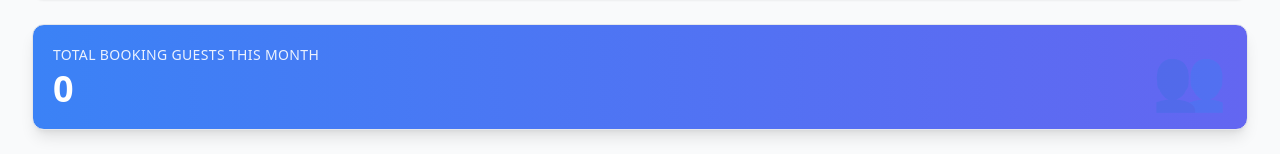
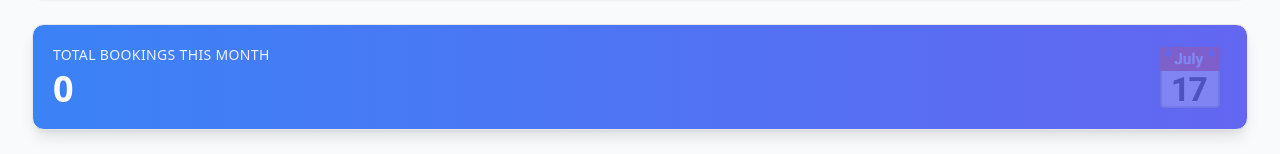
Before and after one commit to HiroTryingC4/evangelinasP, a Next.js app: page /calendar in a window 1280 px wide. Shown: the part 225-379 px from the top of the page. Built offline with nearby package versions, Linux system fonts and the light colour scheme; no server answers; the database is empty.

Commit message:
Fix: Change counter to show total bookings instead of guests

```diff
--- a/src/app/calendar/page.tsx
+++ b/src/app/calendar/page.tsx
@@ -12,7 +12,6 @@ interface Booking {
   checkInTime?: string | null;
   checkOutTime?: string | null;
   guestName: string;
-  numberOfGuests?: number;
   status?: string;
 }
 
@@ -43,20 +42,18 @@ export default function CalendarPage() {
     setCurrentMonth(new Date());
   };
 
-  // Calculate total guests for current month
-  const getTotalGuestsForMonth = () => {
+  // Calculate total bookings for current month
+  const getTotalBookingsForMonth = () => {
     const year = currentMonth.getFullYear();
     const month = currentMonth.getMonth();
 
     return bookings.filter((booking) => {
       const checkIn = new Date(booking.checkIn);
       return checkIn.getFullYear() === year && checkIn.getMonth() === month;
-    }).reduce((total, booking) => {
-      return total + (booking.numberOfGuests || 0);
-    }, 0);
+    }).length;
   };
 
-  const totalGuests = getTotalGuestsForMonth();
+  const totalBookings = getTotalBookingsForMonth();
 
   if (loading) {
     return (
@@ -106,14 +103,14 @@ export default function CalendarPage() {
         </button>
       </div>
 
-      {/* Total Guests Counter */}
+      {/* Total Bookings Counter */}
       <div className="card p-5 bg-gradient-to-r from-blue-500 to-indigo-500 text-white shadow-lg">
         <div className="flex items-center justify-between">
           <div>
-            <p className="text-sm opacity-90 uppercase tracking-wide">Total Booking Guests This Month</p>
-            <p className="text-4xl font-bold mt-1">{totalGuests}</p>
+            <p className="text-sm opacity-90 uppercase tracking-wide">Total Bookings This Month</p>
+            <p className="text-4xl font-bold mt-1">{totalBookings}</p>
           </div>
-          <div className="text-6xl opacity-20">👥</div>
+          <div className="text-6xl opacity-20">📅</div>
         </div>
       </div>
 
```
